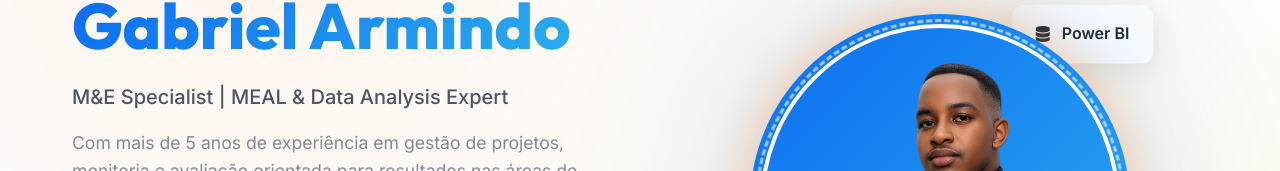
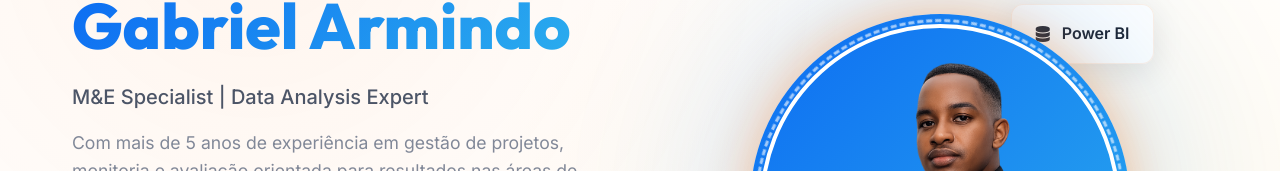
Before and after one commit to afonsoDomingos/gabrielarmindo, a Vue app: page / in a window 1280 px wide. Shown: the part 241-412 px from the top of the page. Built offline with nearby package versions, Linux system fonts and the light colour scheme; no server answers.

Commit message:
style: remove 'MEAL' from hero subtitle

```diff
--- a/src/components/Hero.vue
+++ b/src/components/Hero.vue
@@ -11,7 +11,7 @@
           Olá, Eu sou <br />
           <span class="gradient-text hero-name">Gabriel Armindo</span>
         </h1>
-        <p class="hero-subtitle">M&E Specialist | MEAL & Data Analysis Expert</p>
+        <p class="hero-subtitle">M&E Specialist | Data Analysis Expert</p>
         <p class="hero-description">
           Com mais de 5 anos de experiência em gestão de projetos, monitoria e avaliação orientada para resultados nas áreas de desenvolvimento, assistência humanitária e resiliência.
         </p>
```
